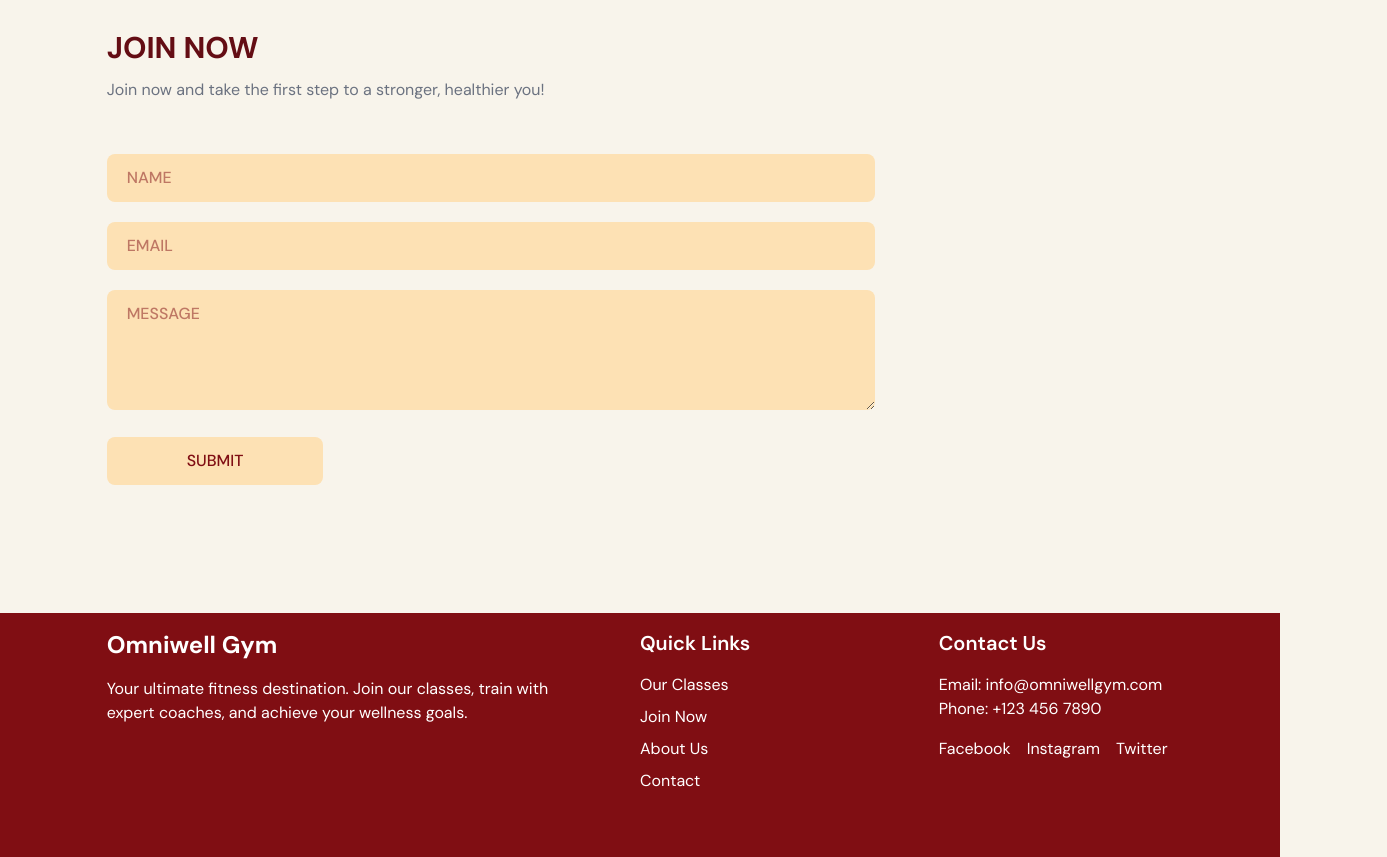
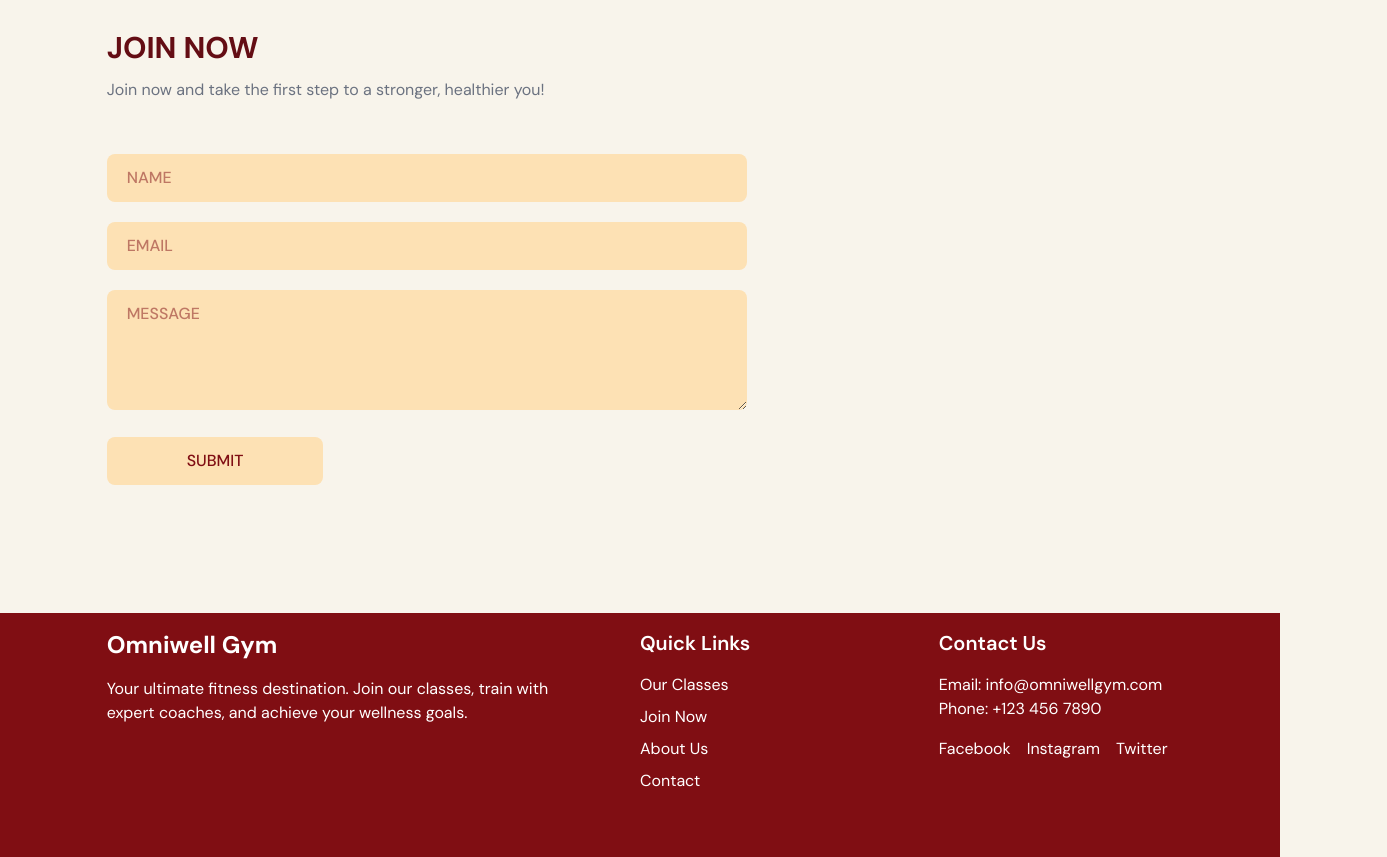
Before and after one commit to motoyocodes/OmniWell, a React (Vite) app: page / in a window 1280 px wide. Shown: the part 3160-4017 px from the top of the page, 1387 px wide, since content can reach past the window. Built offline with nearby package versions, Linux system fonts and the light colour scheme.

Commit message:
changed width of form

```diff
--- a/src/scenes/ContactUs/index.tsx
+++ b/src/scenes/ContactUs/index.tsx
@@ -48,7 +48,7 @@ const ContactUs = ({ setSelectedPage }: Props) => {
 
       {/* FORM */}
 
-      <div className="mt-8  gap-8 md:flex md:w-4xl lg:w-6xl xl:w-7xl mx-auto">
+      <div className="mt-8 gap-8 md:flex max-w-4xl lg:max-w-6xl xl:max-w-7xl mx-auto">
         <motion.div
           className="mt-10 basis-3/5 md:mt-0"
           initial="hidden"
```
